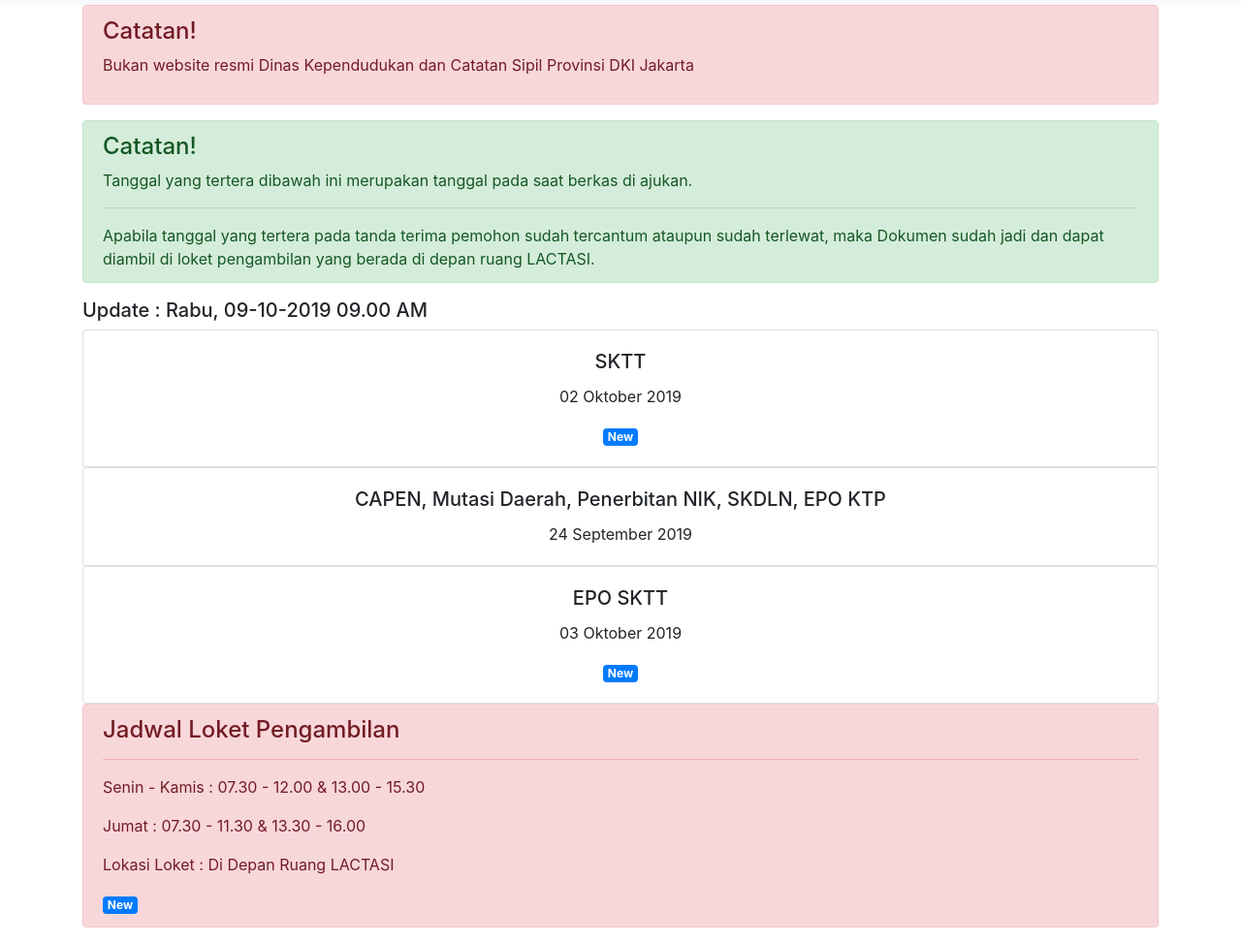
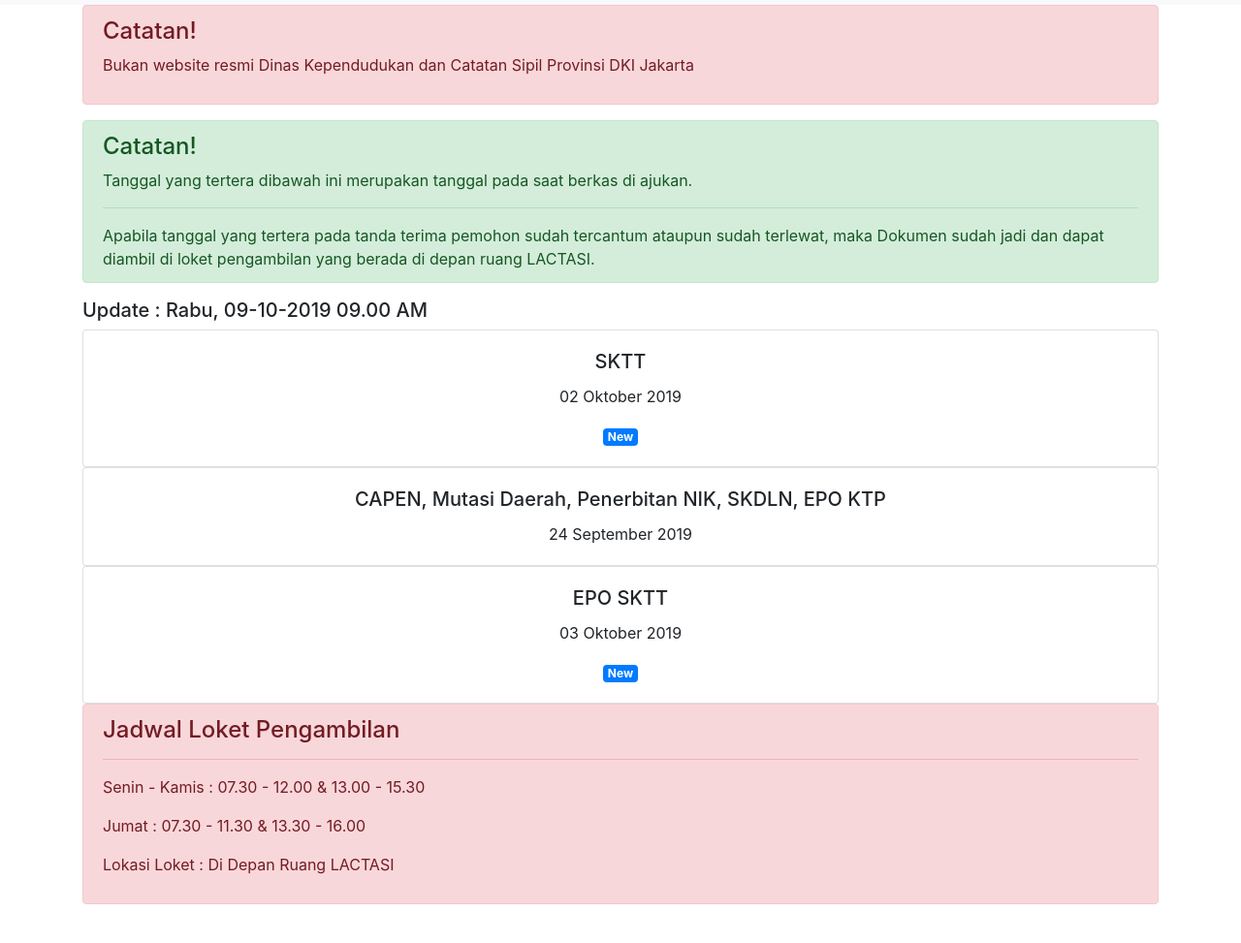
Before and after one commit to infosktt/infosktt.github.io, a plain HTML site: page index.html in a window 1280 px wide. Shown: the part 51-1024 px from the top of the page at 97% size. After the commit the page ends 1000 px from the top, so only its background shows below. Drawn offline with nearby package versions, Linux system fonts and the light colour scheme.

Commit message:
Update index.html

```diff
--- a/index.html
+++ b/index.html
@@ -89,7 +89,6 @@
   	<p> Senin - Kamis  	: 07.30 - 12.00 & 13.00 - 15.30 </p>
 	<p> Jumat 	   	: 07.30 - 11.30 & 13.30 - 16.00 </p>
 	<p> Lokasi Loket 	: Di Depan Ruang LACTASI </p>
-	    <span class="badge badge-primary">New</span>
     </div>
 
     </div>
```
